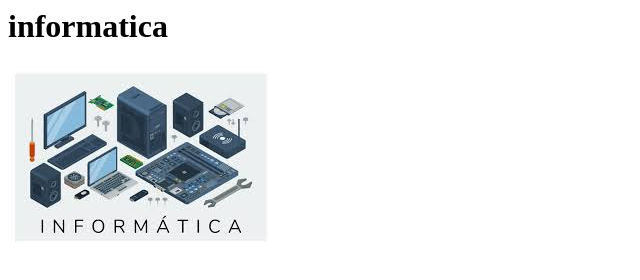
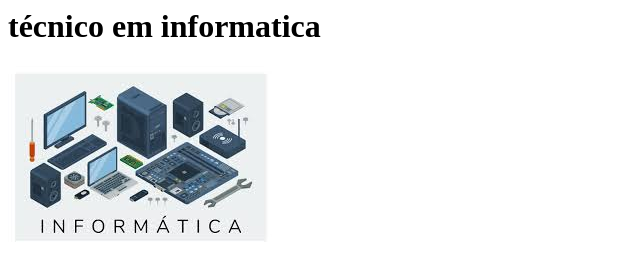
Before and after one commit to SilvanaCastilhano/MEG, a plain HTML site: page home.html in a window 1280 px wide. Shown: the whole page, without its empty margins (0-640 px from the left). Drawn offline with Linux system fonts and the light colour scheme.

Commit message:
Update home.html

```diff
--- a/home.html
+++ b/home.html
@@ -3,7 +3,7 @@
 	<head>
 	</head>
 	<body>
-	<h1> informatica </h1>
+	<h1> técnico em informatica </h1>
 	<img src="informatica.jpg">
 	</body>
 </html>
```
